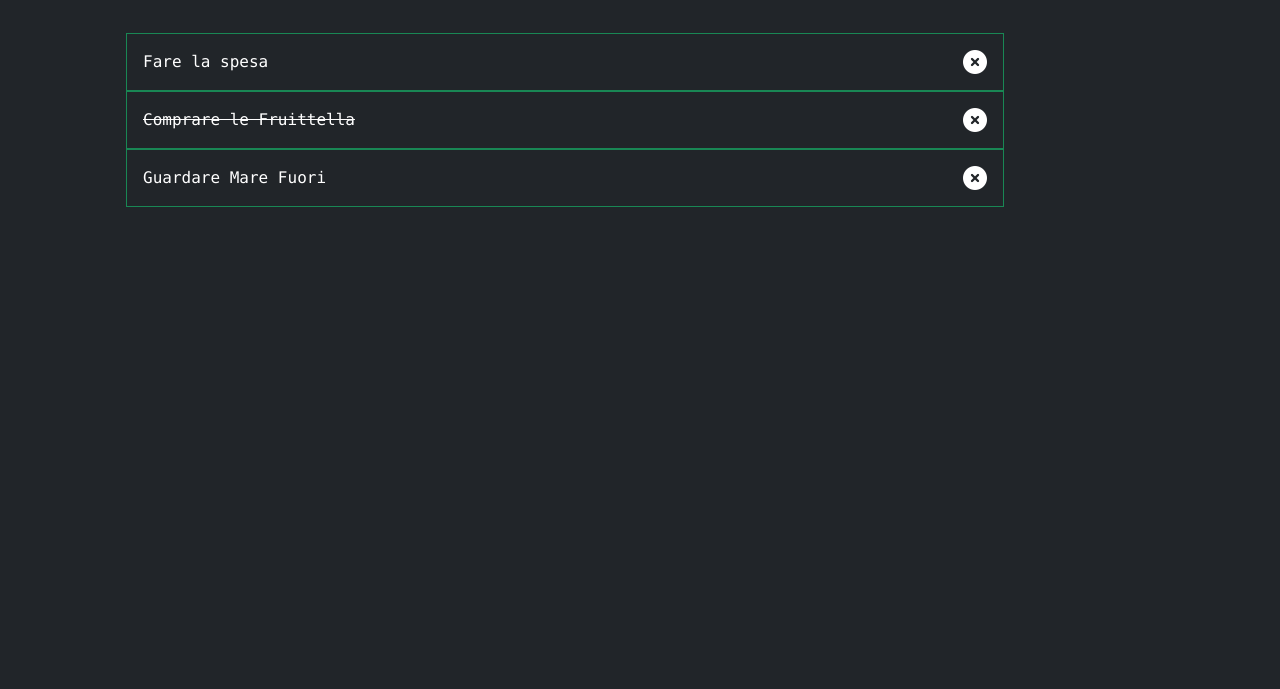
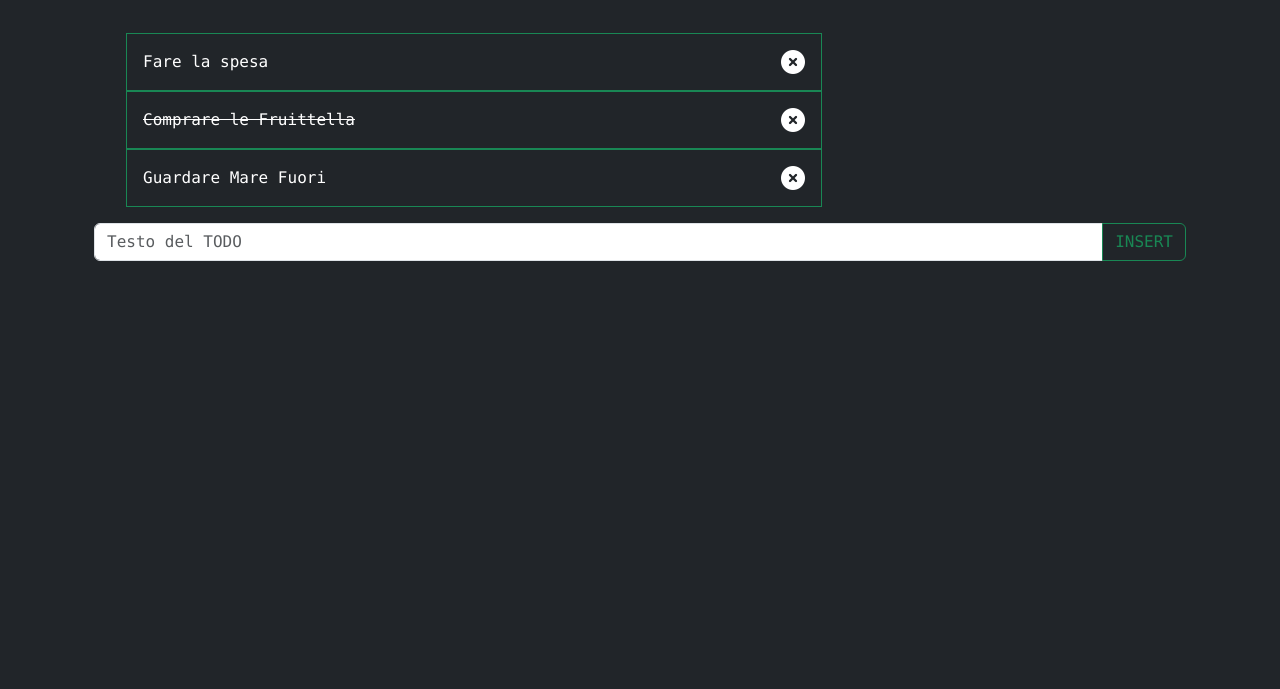
Before and after one commit to Mario-Arista/vue-todolist, a plain HTML site: page index.html in a window 1280 px wide. Shown: the part 111-800 px from the top of the page. Drawn offline with nearby package versions, Linux system fonts and the light colour scheme.

Commit message:
MIlestone 3

```diff
--- a/index.html
+++ b/index.html
@@ -23,14 +23,14 @@
 
     <div id="app" class="container py-5">
 
-        <h1 class="mb-5 text-white">
+        <h1 class="mb-5 text-white text-center">
             To-do List
         </h1>
 
-        <div class="container">
+        <div class="container d-flex flex-column justify-content-center">
 
-                <!-- Inizio ul -->
-            <ul class="col-10 mb-4"
+            <!-- Inizio ul -->
+            <ul class="col-8"
                 v-if="toDos.length > 0"
             >
                 <li v-for="(currentTask, index) in toDos"
@@ -44,13 +44,38 @@
 
                     <i
                         @click="deleteTodo(index)"
-                        class="fa-solid fa-circle-xmark fs-4"></i>
+                        class="fa-solid fa-circle-xmark fs-4">
+                    </i>
                 </li>
 
             </ul>
-            <p v-else class="text-warning">
+            <p v-else class="col-8 text-warning">
                 Hai fatto tutte le cose che dovevi fare!
             </p>
+
+            <div class="col-8 input-group mb-4">
+
+                <input
+                    v-model="newToDo"
+                    type="text"
+                    class="form-control"
+                    placeholder="Testo del TODO"
+                    aria-label="Testo del TODO"
+                    aria-describedby="add-todo"
+                >
+                <button
+                    class="btn btn-outline-success"
+                    type="button"
+                    id="add-task"
+                    @click="addTodo()"
+                >
+                    INSERT
+                </button>
+            </div>
+
+        </div>
+
+        <div class="container d-flex justify-content-center">
 
         </div>
 
--- a/js/script.js
+++ b/js/script.js
@@ -22,6 +22,8 @@ createApp({
                     done: false,
                 },
             ],
+
+
         }
     },
 
@@ -31,6 +33,13 @@ createApp({
         deleteTodo(todoIndex) {
             this.toDos.splice(todoIndex, 1)
         },
+
+        addTodo() {
+            this.toDos.push({ text: this.newToDo, done: false });
+
+            // Cancello contenuto campo input
+            this.newToDo = "";
+        }
     },
 
 }).mount("#app");
```
